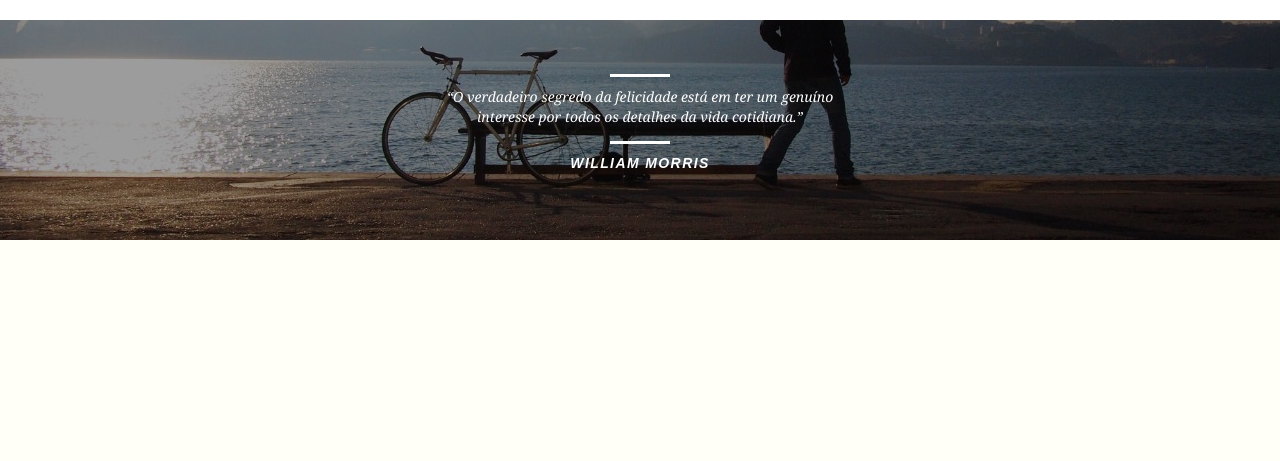
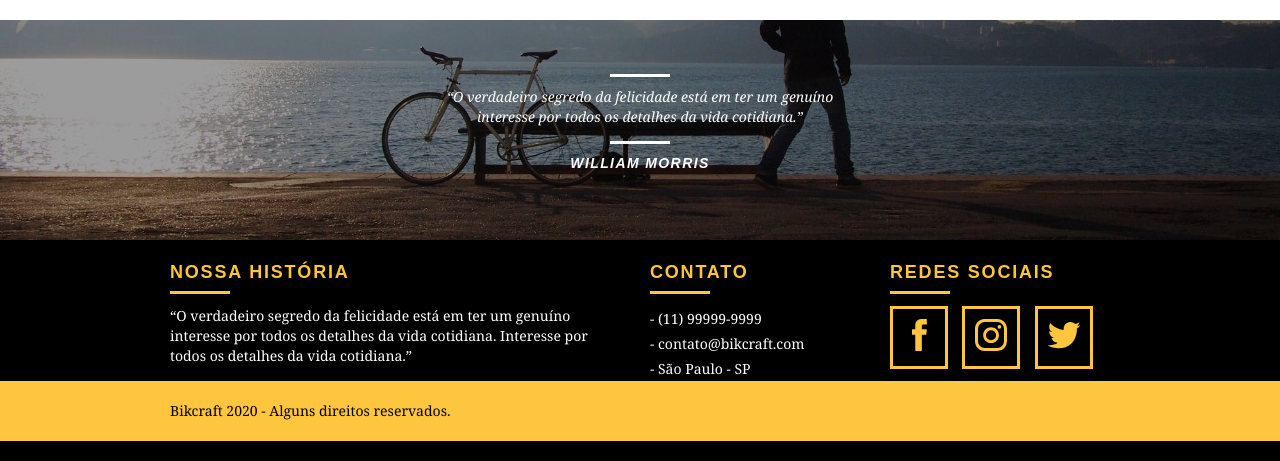
Before and after one commit to vivianequeiroz/bikcraft, a PHP site: page /js/index.html in a window 1280 px wide. Shown: the part 2583-3044 px from the top of the page. Before the commit the page ends 2823 px from the top, so only its background shows below. Run offline with PHP 8.4, Linux system fonts and the light colour scheme.

Commit message:
chore: footer conclusion

```diff
--- a/web/css/style.css
+++ b/web/css/style.css
@@ -281,3 +281,62 @@ p {
 .quebra .quote-externo {
     max-width: 400px;
 }
+
+/* Footer */
+
+.footer {
+    width: 100%;
+    background-color: #000;
+    color: #FFF;
+    padding: 20px 0;
+}
+
+.footer h3 {
+    font-size: 18px;
+    line-height: 25px;
+    color: #FEC63E;
+    text-transform: uppercase;
+    letter-spacing: .1em;
+    font-weight: bold;
+}
+
+.footer h3:after {
+    content: "";
+    display: block;
+    width: 60px;
+    height: 3px;
+    background: #FEC63E;
+    margin: 6px 0 12px 0;
+}
+
+.footer_historia {
+    padding-right: 40px;
+}
+
+.footer_contato ul li {
+    font-family: Georgia, "Times New Roman", serif;
+    font-size: 14px;
+    line-height: 25px;
+}
+
+.footer_redes ul li {
+    display: inline-block;
+    margin-right: 10px;
+}
+
+.footer_redes ul li a {
+    border: 3px solid #FEC63E;
+    display: block;
+    padding: 10px;
+}
+
+.footer_redes ul li a:hover {
+    border-color: #FFF;
+}
+
+.copy {
+    width: 100%;
+    background: #FEC63E;
+    padding: 20px 0;
+    color: #000;
+}
--- a/web/js/index.html
+++ b/web/js/index.html
@@ -26,7 +26,7 @@
         </div>
       </header>
 
-
+<!-- HOME -->
     <section class="introducao">
         <div>
           <h1>Bicicletas feitas a mão</h1>
@@ -128,11 +128,59 @@
     <!-- fecha qualidade -->
 
     <section class="quebra">
-      <blockquote class="quote-externo container">
-        <p>“O verdadeiro segredo da felicidade está em ter um genuíno interesse por todos os detalhes da vida cotidiana.”</p>
-        <cite>WILLIAM MORRIS</cite>
-      </blockquote>
+        <blockquote class="quote-externo container">
+          <p>“O verdadeiro segredo da felicidade está em ter um genuíno interesse por todos os detalhes da vida cotidiana.”</p>
+          <cite>WILLIAM MORRIS</cite>
+        </blockquote>
 
     </section>
+    <!-- fecha quebra -->
+
+    <footer>
+        <div class="footer">
+
+          <div class="container">
+
+              <div class="grid-8 footer_historia">
+                <h3>Nossa história</h3>
+                <p>“O verdadeiro segredo da felicidade está em ter um genuíno interesse por
+                   todos os detalhes da vida cotidiana. Interesse por todos os detalhes
+                   da vida cotidiana.”
+                </p>
+              </div>
+
+
+              <div class="grid-4 footer_contato">
+                <h3>Contato</h3>
+                <ul>
+                  <li>- (11) 99999-9999</li>
+                  <li>- contato@bikcraft.com</li>
+                  <li>- São Paulo - SP</li>
+                </ul>
+              </div>
+
+
+              <div class="grid-4 footer_redes">
+                <h3>Redes Sociais</h3>
+                <ul>
+                 <li><a href="http://facebook.com" target="_blank"><img src="../img/redes-sociais/facebook.svg" alt=""></a></li>
+                 <li><a href="http://instagram.com" target="_blank"><img src="../img/redes-sociais/instagram.svg" alt=""></a></li>
+                 <li><a href="http://twitter.com" target="_blank"><img src="../img/redes-sociais/twitter.svg" alt=""></a></li>
+                </ul>
+              </div>
+
+          </div>
+
+          <div class="copy">
+
+            <div class="container">
+              <p class="grid-16">Bikcraft 2020 - Alguns direitos reservados.</p>
+            </div>
+
+          </div>
+
+        </div>
+    </footer>
+    <!-- fecha footer -->
 </body>
 </html>
```
